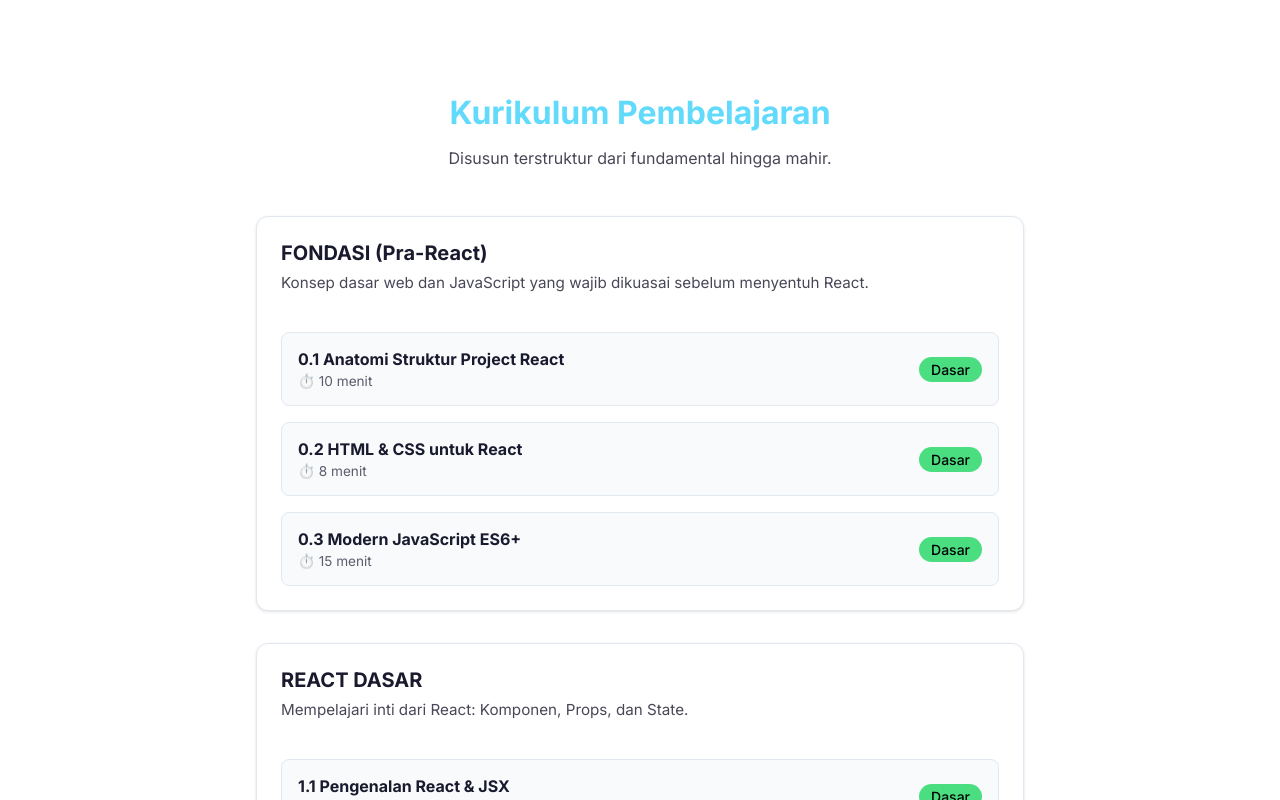
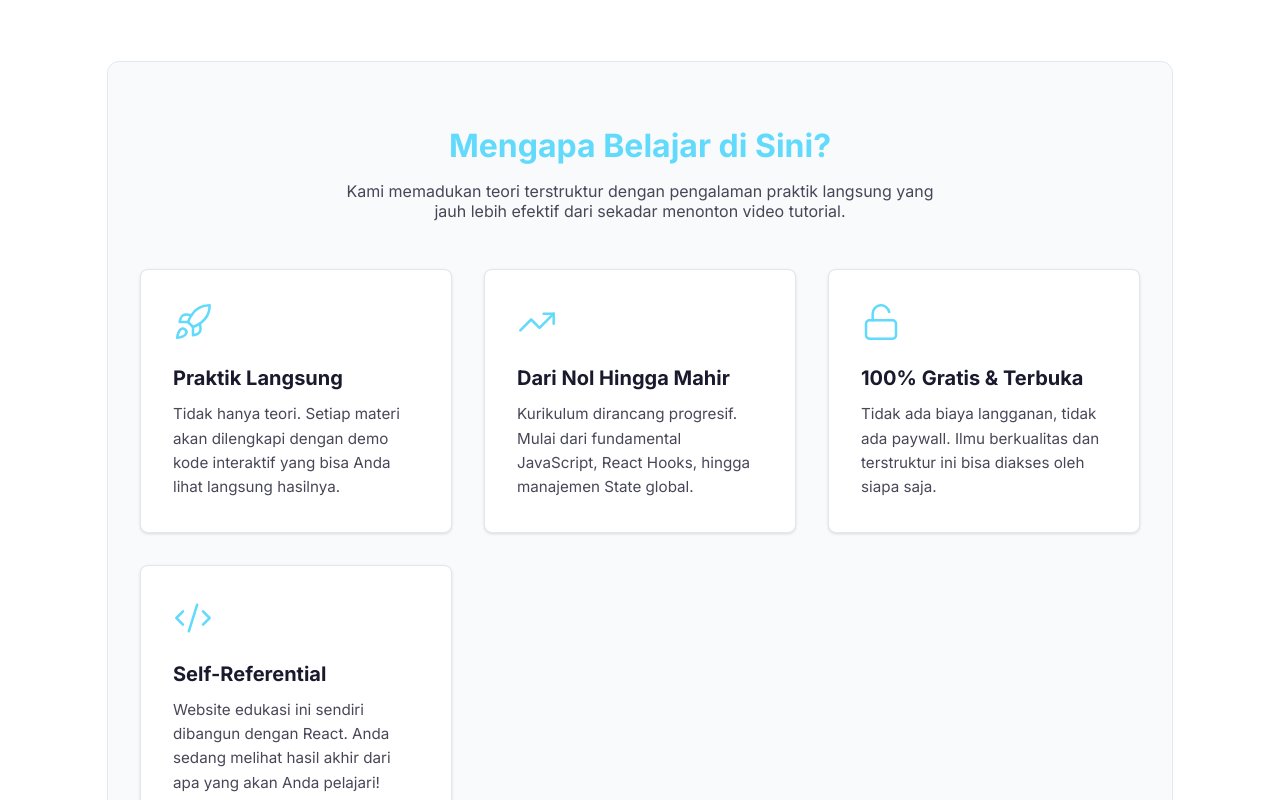
Before and after one commit to sulthonmufti/you-should-know-react, a React (Vite) app: page / in a window 1280 px wide. Shown: the part 560-1360 px from the top of the page. Built offline with nearby package versions, Linux system fonts and the light colour scheme.

Commit message:
feat: WhyThisProject section; polishing landing page; setup learning page

```diff
--- a/index.html
+++ b/index.html
@@ -5,12 +5,23 @@
   <meta charset="UTF-8" />
   <link rel="icon" type="image/svg+xml" href="/favicon.svg" />
   <meta name="viewport" content="width=device-width, initial-scale=1.0" />
+
+  <title>You Should Know React! | Belajar React Gratis & Interaktif</title>
+  <meta name="title" content="You Should Know React! | Belajar React Gratis & Interaktif" />
+  <meta name="description"
+    content="Website edukasi interaktif untuk belajar React dari nol hingga mahir. Gratis, mandiri, dan lebih efektif dari bootcamp mahal." />
+
+  <meta property="og:type" content="website" />
+  <meta property="og:url" content="https://youshouldknowreact.com/" />
+  <meta property="og:title" content="You Should Know React!" />
+  <meta property="og:description" content="Belajar React secara progresif dengan demo kode interaktif." />
+  <meta property="og:image" content="/og-image.png" />
+
   <link rel="preconnect" href="https://fonts.googleapis.com">
   <link rel="preconnect" href="https://fonts.gstatic.com" crossorigin>
   <link
     href="https://fonts.googleapis.com/css2?family=Inter:wght@400;500;600;700&family=JetBrains+Mono:wght@400;500&display=swap"
     rel="stylesheet">
-  <title>You Should Know React</title>
 </head>
 
 <body>
--- /dev/null
+++ b/src/components/ui/ScrollReveal.jsx
@@ -0,0 +1,42 @@
+import { useEffect, useRef, useState } from 'react';
+
+export default function ScrollReveal({ children }) {
+  const [isVisible, setIsVisible] = useState(false);
+  const ref = useRef(null);
+
+  useEffect(() => {
+    const observer = new IntersectionObserver(
+      ([entry]) => {
+        if (entry.isIntersecting) {
+          setIsVisible(true);
+          observer.unobserve(entry.target);
+        }
+      },
+      {
+        threshold: 0.1
+      }
+    );
+
+    if (ref.current) {
+      observer.observe(ref.current);
+    }
+
+    return () => {
+      if (ref.current) observer.unobserve(ref.current);
+    };
+  }, []);
+
+  return (
+    <div
+      ref={ref}
+      style={{
+        opacity: isVisible ? 1 : 0,
+        transform: isVisible ? 'translateY(0)' : 'translateY(30px)',
+        transition: 'opacity 0.8s ease-out, transform 0.8s ease-out',
+        width: '100%'
+      }}
+    >
+      {children}
+    </div>
+  );
+}
--- /dev/null
+++ b/src/pages/Home/WhyThisProject.jsx
@@ -0,0 +1,75 @@
+import { Rocket, TrendingUp, Unlock, Code2 } from 'lucide-react';
+
+export default function WhyThisProject() {
+  const features = [
+    {
+      icon: <Rocket size={40} strokeWidth={1.5} color="var(--color-primary)" />,
+      title: "Praktik Langsung",
+      description: "Tidak hanya teori. Setiap materi akan dilengkapi dengan demo kode interaktif yang bisa Anda lihat langsung hasilnya."
+    },
+    {
+      icon: <TrendingUp size={40} strokeWidth={1.5} color="var(--color-primary)" />,
+      title: "Dari Nol Hingga Mahir",
+      description: "Kurikulum dirancang progresif. Mulai dari fundamental JavaScript, React Hooks, hingga manajemen State global."
+    },
+    {
+      icon: <Unlock size={40} strokeWidth={1.5} color="var(--color-primary)" />,
+      title: "100% Gratis & Terbuka",
+      description: "Tidak ada biaya langganan, tidak ada paywall. Ilmu berkualitas dan terstruktur ini bisa diakses oleh siapa saja."
+    },
+    {
+      icon: <Code2 size={40} strokeWidth={1.5} color="var(--color-primary)" />,
+      title: "Self-Referential",
+      description: "Website edukasi ini sendiri dibangun dengan React. Anda sedang melihat hasil akhir dari apa yang akan Anda pelajari!"
+    }
+  ];
+
+  return (
+    <section style={{
+      padding: '4rem 2rem',
+      backgroundColor: 'var(--color-surface)',
+      borderRadius: 'var(--radius-card)',
+      border: '1px solid var(--color-border)'
+    }}>
+      <div style={{ textAlign: 'center', marginBottom: '3rem' }}>
+        <h2 style={{ fontSize: '2rem', color: 'var(--color-primary)', marginBottom: '1rem' }}>
+          Mengapa Belajar di Sini?
+        </h2>
+        <p style={{ color: 'var(--color-text)', opacity: 0.8, maxWidth: '600px', margin: '0 auto' }}>
+          Kami memadukan teori terstruktur dengan pengalaman praktik langsung yang jauh lebih efektif dari sekadar menonton video tutorial.
+        </p>
+      </div>
+
+      <div style={{
+        display: 'grid',
+        gridTemplateColumns: 'repeat(auto-fit, minmax(250px, 1fr))',
+        gap: '2rem',
+        maxWidth: '1000px',
+        margin: '0 auto'
+      }}>
+        {features.map((feature, index) => (
+          <div key={index} style={{
+            padding: '2rem',
+            backgroundColor: 'var(--color-bg)',
+            borderRadius: 'var(--radius-default)',
+            border: '1px solid var(--color-border)',
+            boxShadow: 'var(--shadow-sm)',
+            transition: 'transform 0.3s ease',
+            cursor: 'default'
+          }}
+          onMouseEnter={(e) => e.currentTarget.style.transform = 'translateY(-5px)'}
+          onMouseLeave={(e) => e.currentTarget.style.transform = 'translateY(0)'}
+          >
+            <div style={{ marginBottom: '1.25rem' }}>
+              {feature.icon}
+            </div>
+            <h3 style={{ fontSize: '1.25rem', marginBottom: '0.75rem' }}>{feature.title}</h3>
+            <p style={{ color: 'var(--color-text)', opacity: 0.8, lineHeight: '1.6', fontSize: '0.95rem' }}>
+              {feature.description}
+            </p>
+          </div>
+        ))}
+      </div>
+    </section>
+  );
+}
--- a/src/pages/Home/index.jsx
+++ b/src/pages/Home/index.jsx
@@ -1,5 +1,8 @@
 import HeroSection from './HeroSection'
 import CurriculumPreview from './CurriculumPreview'
+import WhyThisProject from './WhyThisProject'
+import ScrollReveal from '../../components/ui/ScrollReveal'
+
 
 export default function Home() {
   return (
@@ -10,7 +13,15 @@ export default function Home() {
       paddingBottom: '4rem'
     }}>
       {/* Hero Section */}
-      <HeroSection />
+      <ScrollReveal>
+        <HeroSection />
+      </ScrollReveal>
+
+      {/* Why This Project Section */}
+      <ScrollReveal>
+        <WhyThisProject />
+      </ScrollReveal>
+
       {/* Curriculum Preview */}
       <CurriculumPreview />
     </div>
--- /dev/null
+++ b/src/pages/Learn/ModuleCard.jsx
@@ -0,0 +1,94 @@
+import { useState } from 'react';
+import { Link } from 'react-router-dom';
+import { ChevronDown, ChevronUp, PlayCircle } from 'lucide-react';
+import Card from '../../components/ui/Card';
+import Badge from '../../components/ui/Badge';
+import ProgressBar from '../../components/ui/ProgressBar';
+
+export default function ModuleCard({ module }) {
+  const [isExpanded, setIsExpanded] = useState(false);
+
+  return (
+    <Card>
+      {/* Header Module */}
+      <div
+        onClick={() => setIsExpanded(!isExpanded)}
+        style={{ cursor: 'pointer', display: 'flex', flexDirection: 'column', gap: '1rem' }}
+      >
+        <div style={{ display: 'flex', justifyContent: 'space-between', alignItems: 'flex-start' }}>
+          <div>
+            <h2 style={{ fontSize: '1.5rem', color: 'var(--color-primary)', marginBottom: '0.5rem' }}>
+              {module.moduleTitle}
+            </h2>
+            <p style={{ color: 'var(--color-text)', opacity: 0.8, fontSize: '0.95rem' }}>
+              {module.moduleDescription}
+            </p>
+          </div>
+          <button style={{
+            background: 'none', border: 'none', color: 'var(--color-text)', cursor: 'pointer', padding: '0.5rem'
+          }}>
+            {isExpanded ? <ChevronUp size={24} /> : <ChevronDown size={24} />}
+          </button>
+        </div>
+
+        {/* Progres Modul */}
+        <div>
+          <div style={{ display: 'flex', justifyContent: 'space-between', fontSize: '0.85rem', marginBottom: '0.5rem', opacity: 0.8 }}>
+            <span>Progres Modul</span>
+            <span>0% (0 / {module.topics.length} Selesai)</span>
+          </div>
+          <ProgressBar progress={0} />
+        </div>
+      </div>
+
+      {/* Daftar Materi */}
+      {isExpanded && (
+        <div style={{
+          marginTop: '1rem',
+          paddingTop: '1rem',
+          borderTop: '1px solid var(--color-border)',
+          display: 'flex',
+          flexDirection: 'column',
+          gap: '0.75rem'
+        }}>
+          {module.topics.map((topic, index) => (
+            <Link
+              key={topic.id}
+              to={topic.path}
+              style={{
+                display: 'flex',
+                justifyContent: 'space-between',
+                alignItems: 'center',
+                padding: '1rem',
+                backgroundColor: 'var(--color-surface)',
+                borderRadius: 'var(--radius-default)',
+                textDecoration: 'none',
+                color: 'var(--color-text)',
+                transition: 'transform 0.2s ease, box-shadow 0.2s ease'
+              }}
+              onMouseEnter={(e) => {
+                e.currentTarget.style.transform = 'translateX(5px)';
+                e.currentTarget.style.boxShadow = 'var(--shadow-sm)';
+              }}
+              onMouseLeave={(e) => {
+                e.currentTarget.style.transform = 'translateX(0)';
+                e.currentTarget.style.boxShadow = 'none';
+              }}
+            >
+              <div style={{ display: 'flex', alignItems: 'center', gap: '1rem' }}>
+                <PlayCircle size={20} color="var(--color-primary)" />
+                <div>
+                  <h4 style={{ fontSize: '1rem', fontWeight: '500', marginBottom: '0.25rem' }}>
+                    {topic.title}
+                  </h4>
+                  <span style={{ fontSize: '0.8rem', opacity: 0.7 }}>⏱️ {topic.duration}</span>
+                </div>
+              </div>
+              <Badge level={topic.level} />
+            </Link>
+          ))}
+        </div>
+      )}
+    </Card>
+  );
+}
--- a/src/pages/Learn/index.jsx
+++ b/src/pages/Learn/index.jsx
@@ -1,8 +1,25 @@
+import { curriculum } from '../../constants/curriculum';
+import ModuleCard from './ModuleCard';
+
 export default function Learn() {
   return (
-    <div style={{ padding: '2rem' }}>
-      <h1>Halaman Belajar</h1>
-      <p>Daftar modul materi React akan muncul di sini.</p>
+    <div style={{ padding: '2rem 1rem', maxWidth: '800px', margin: '0 auto', width: '100%' }}>
+      {/* Header Halaman */}
+      <div style={{ marginBottom: '3rem' }}>
+        <h1 style={{ fontSize: '2.5rem', color: 'var(--color-primary)', marginBottom: '1rem' }}>
+          Jalur Pembelajaran
+        </h1>
+        <p style={{ fontSize: '1.1rem', color: 'var(--color-text)', opacity: 0.8, lineHeight: '1.6' }}>
+          Pilih modul di bawah ini untuk memulai. Kami menyarankan Anda untuk mengikuti urutan dari atas ke bawah jika Anda baru mengenal React.
+        </p>
+      </div>
+
+      {/* Grid / List Semua Modul */}
+      <div style={{ display: 'flex', flexDirection: 'column', gap: '2rem' }}>
+        {curriculum.map((module) => (
+          <ModuleCard key={module.moduleId} module={module} />
+        ))}
+      </div>
     </div>
-  )
+  );
 }
```
